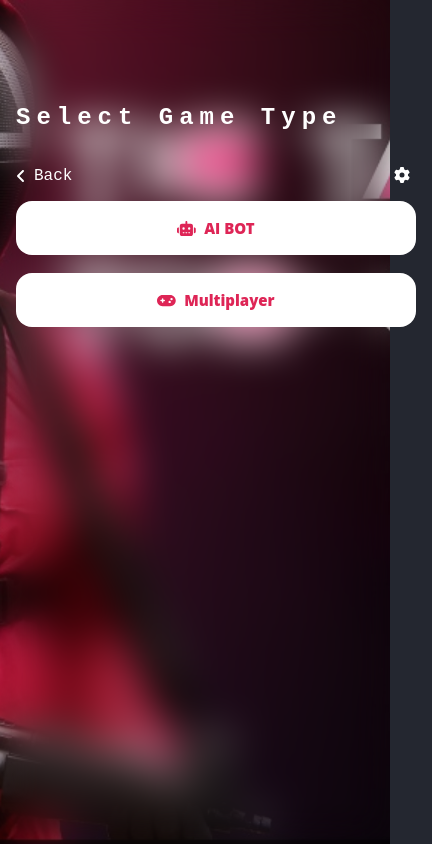
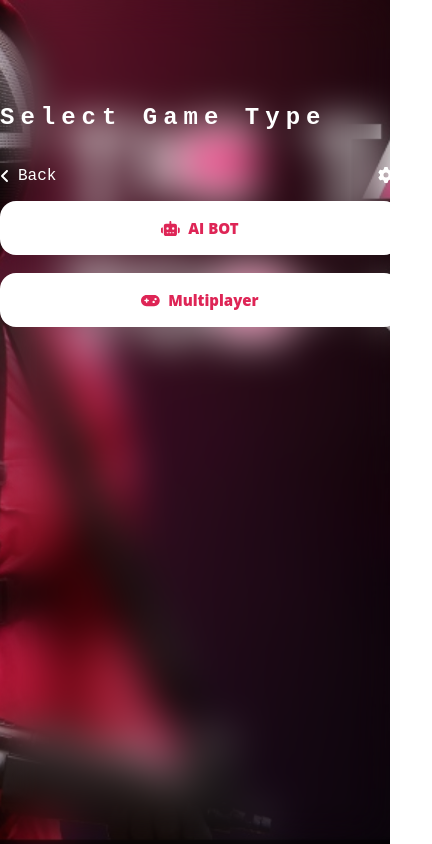
Before and after one commit to amirrahemi01/Basic-TicTacToe, a React (Create React App) app: page /Game in a window 390 px wide. Shown: the whole page, 432 px wide, since content can reach past the window. Built offline with nearby package versions, Linux system fonts and the light colour scheme.

Commit message:
Add Sound

```diff
--- a/src/App.css
+++ b/src/App.css
@@ -41,7 +41,7 @@ div {
 
 
 body {
-  background-color: #242730;
+  background-color: var(--primary-color);
   color: white;
   font-family: 'Courier New', Courier, monospace;
   margin: 0;
@@ -650,11 +650,11 @@ hr {
     width: 300px;
   }
 
-  .main-background {
-    /* width: max-content; */
+  /* .main-background {
+    width: max-content;
     height: 100vh;
     display: flex;
-  }
+  } */
 
   /* Setting */
   .setting-box {
@@ -681,10 +681,14 @@ hr {
     width: 333px;
   }
 
+  .game-box {
+    padding: 0;
+  }
+
   .setting-container {
     all: unset;
     display: block;
-    background: #000;
+    background: var(--primary-color);
   }
 
   .setting-display {
```
Also changed, not shown: 2 other files (tests, documents, lock files or other folders).
